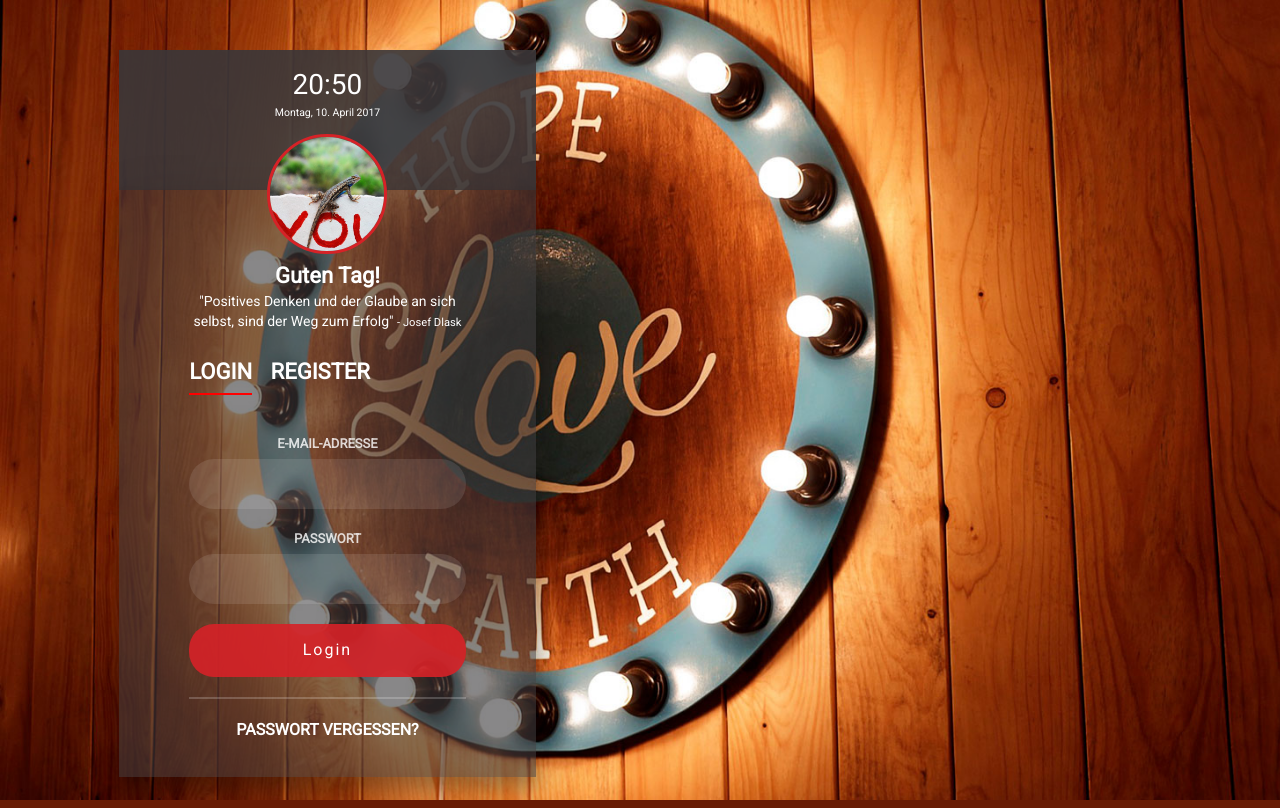
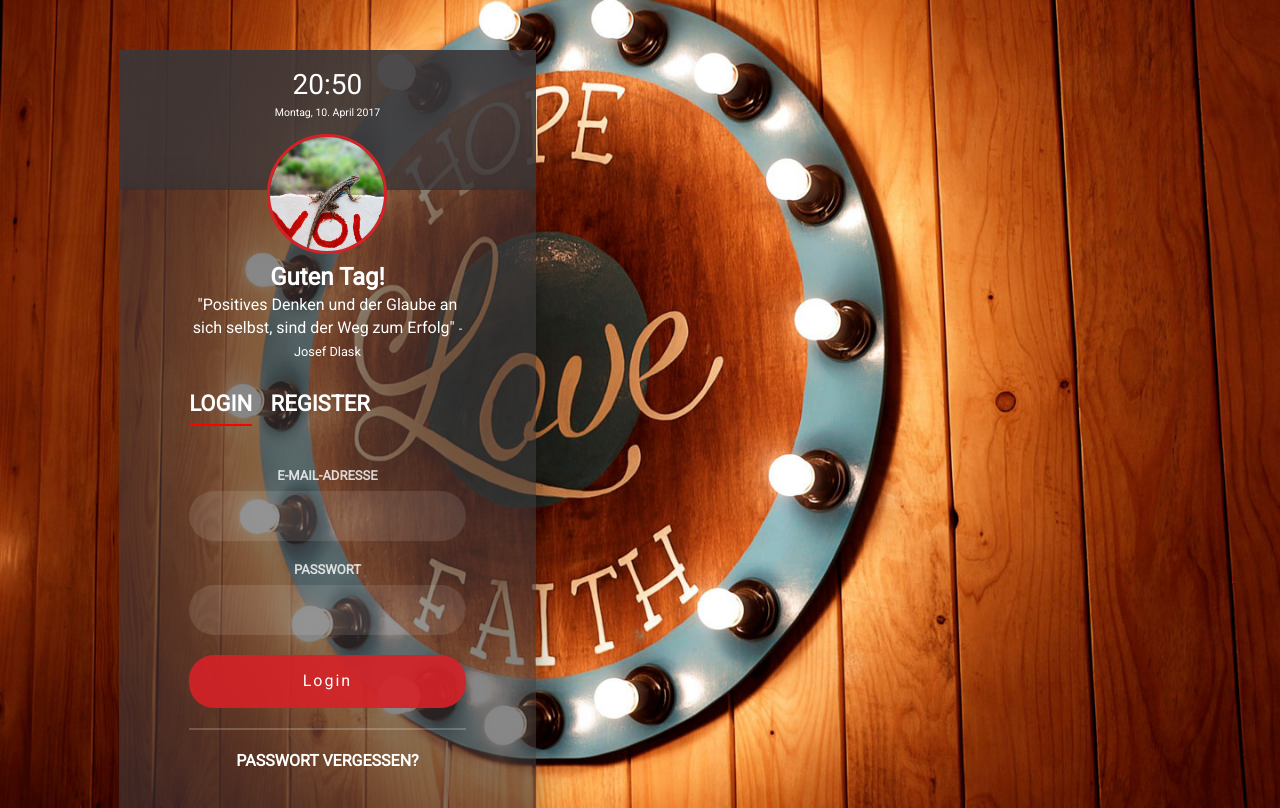
Before and after one commit to denniskalt/bottlePOST, a PHP site: page / in a window 1280 px wide. Run offline with PHP 8.4, Linux system fonts and the light colour scheme; some libraries are stand-ins or nearby versions.

Commit message:
Schritgröße verändert

```diff
--- a/styles/login.css
+++ b/styles/login.css
@@ -297,7 +297,7 @@
 }
 
 #title-name {
-    font-size: 22px;
+    font-size: 24px;
     font-weight: bold;
     font-stretch: 1px;
     text-transform: capitalize;
@@ -305,7 +305,7 @@
 }
 
 #desc-firmname {
-    font-size: 14px;
+    font-size: 16px;
     text-transform: initial;
     font-weight: normal;
     text-align: center;
```
